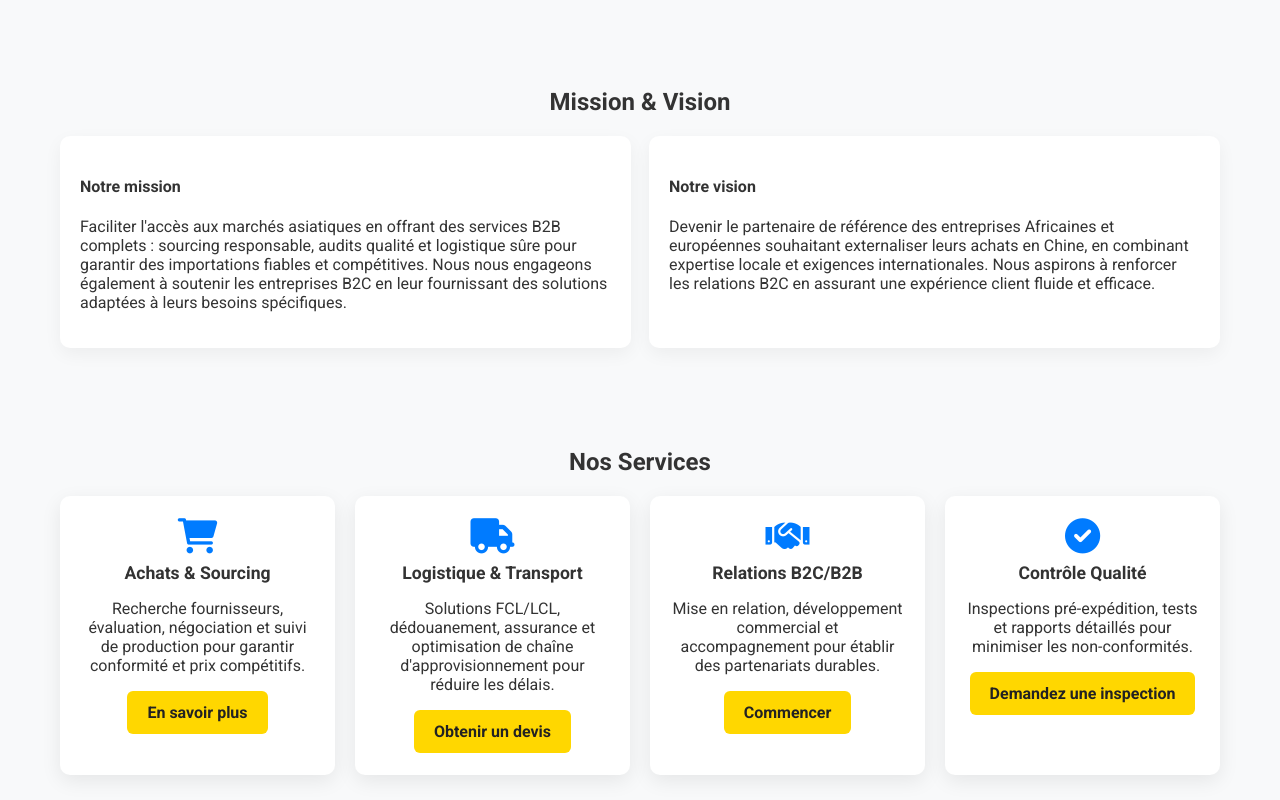
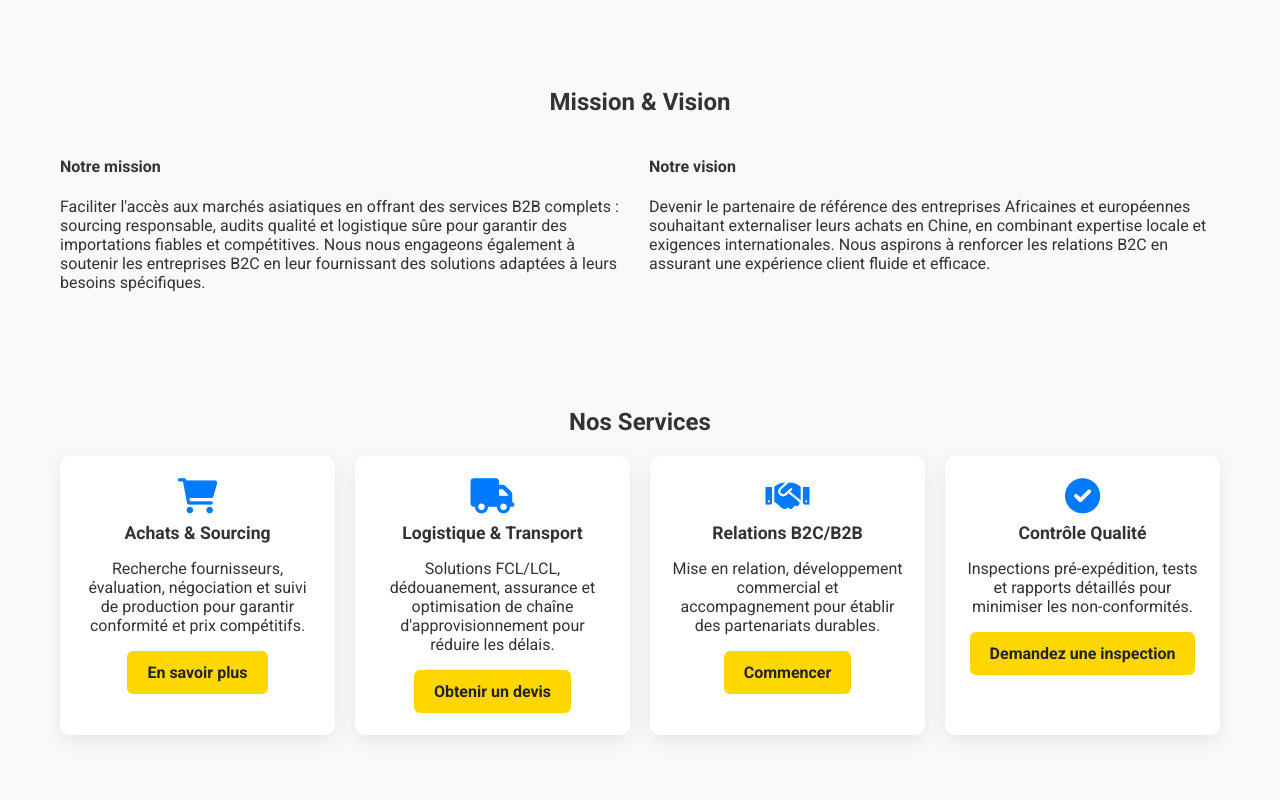
Before and after one commit to SSJosue/Business-in-China, a plain HTML site: page index.html in a window 1280 px wide. Shown: the part 940-1740 px from the top of the page. Drawn offline with Linux system fonts and the light colour scheme.

Commit message:
Update index.html

```diff
--- a/index.html
+++ b/index.html
@@ -254,12 +254,7 @@
             gap: 20px;
             align-items: start;
         }
-        .mission, .values, .process, .team, .clients, .case-studies {
-            background: var(--card-bg);
-            padding: 20px;
-            border-radius: 10px;
-            box-shadow: 0 6px 18px rgba(0,0,0,0.05);
-        }
+
         .process-steps {
             display:flex;
             gap:12px;
```
